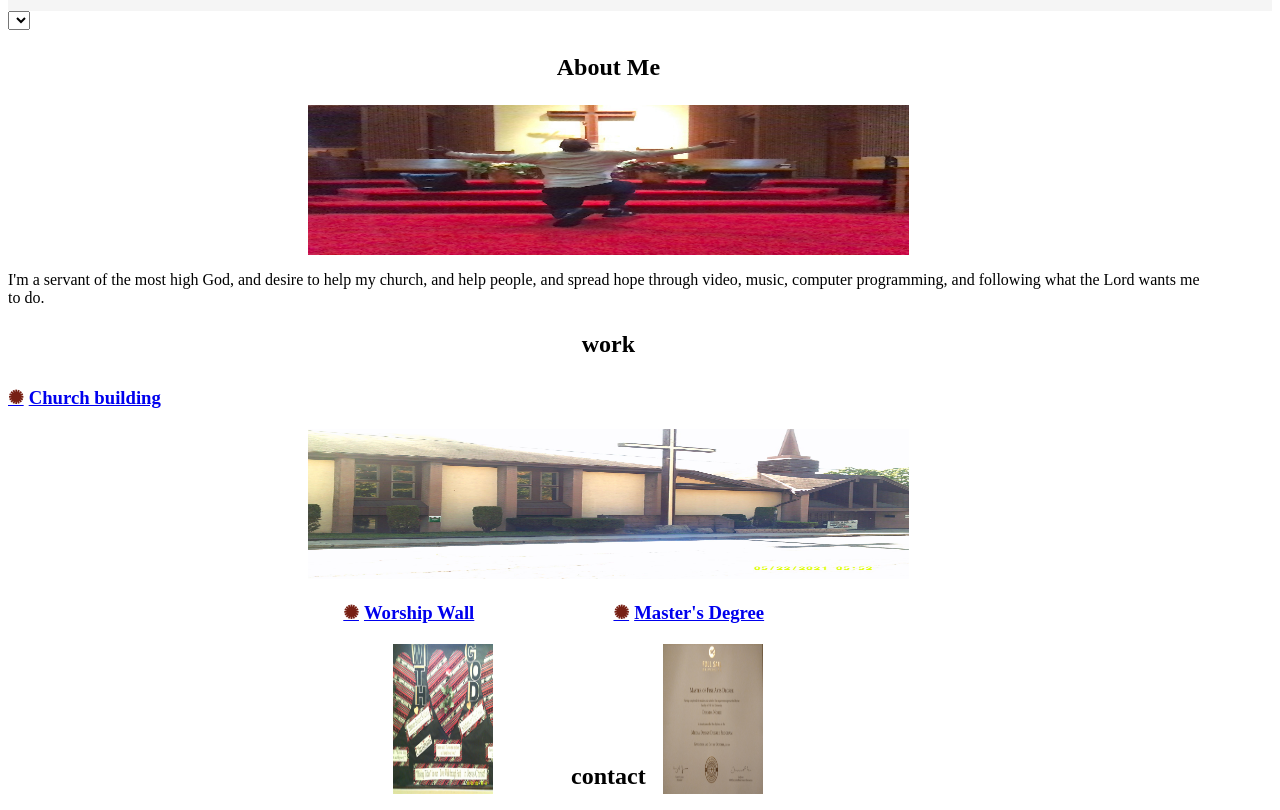
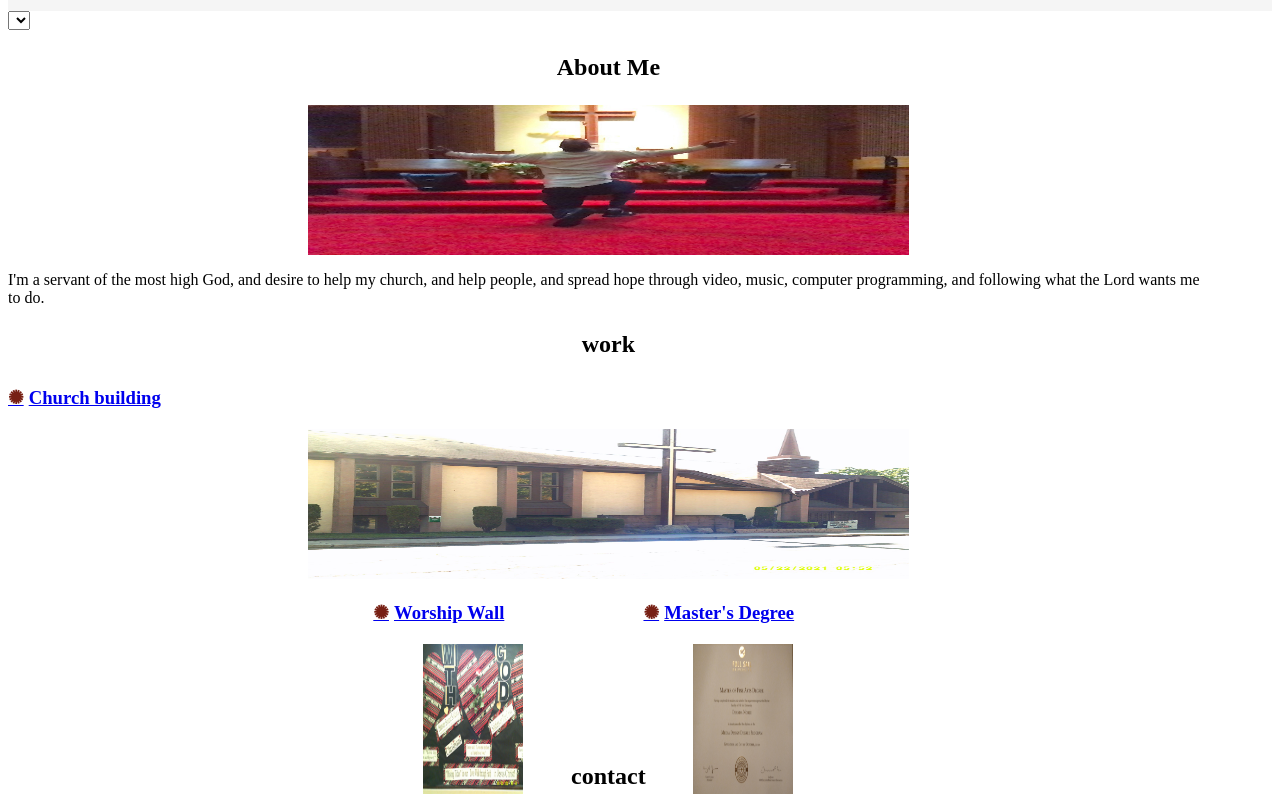
Before and after one commit to Deanda-1/Portfolio, a plain HTML site: page index.html in a window 1280 px wide. Shown: the part 97-907 px from the top of the page. Drawn offline with Linux system fonts and the light colour scheme.

Commit message:
It has been fixed

```diff
--- a/index.html
+++ b/index.html
@@ -48,7 +48,7 @@
             <img src="assets/images/The Church.jpg" alt="The church building with cross">
           </div>
         </a>
-        <section class="pictures">
+        <div class="pictures">
         <a href="#" class="flex-item church-buiding">
           <div>
             <h3>Worship Wall</h3>
@@ -74,7 +74,7 @@
           </div>
         </a>
       </div>
-      </section>
+      </div>
     </section>
 
     <section class="page-section contact" id="contact">
@@ -95,4 +95,3 @@
 </body>
 
 </html>
-    >
```
